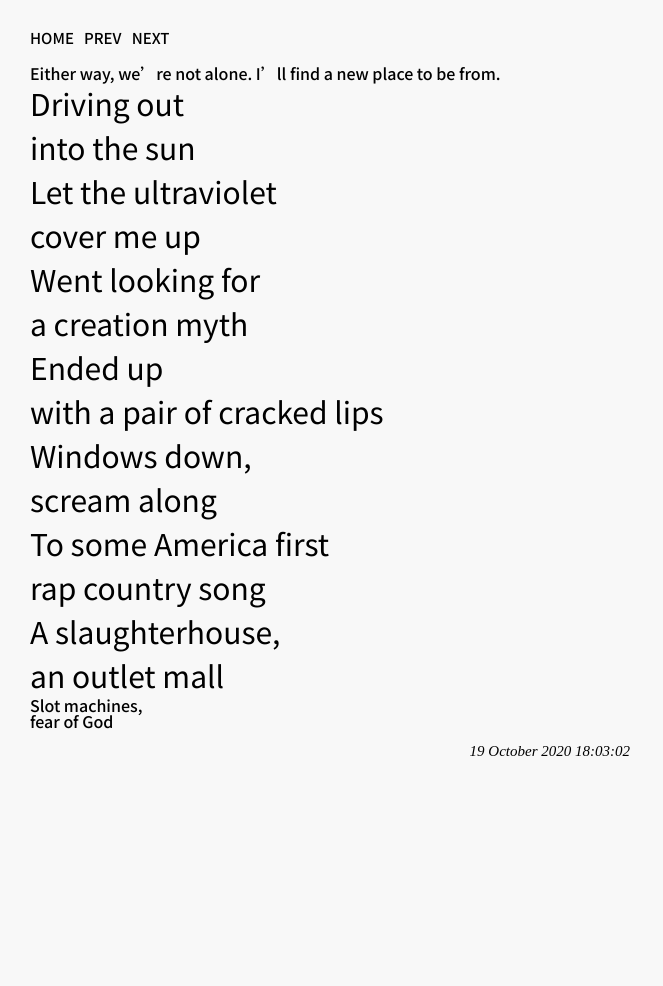
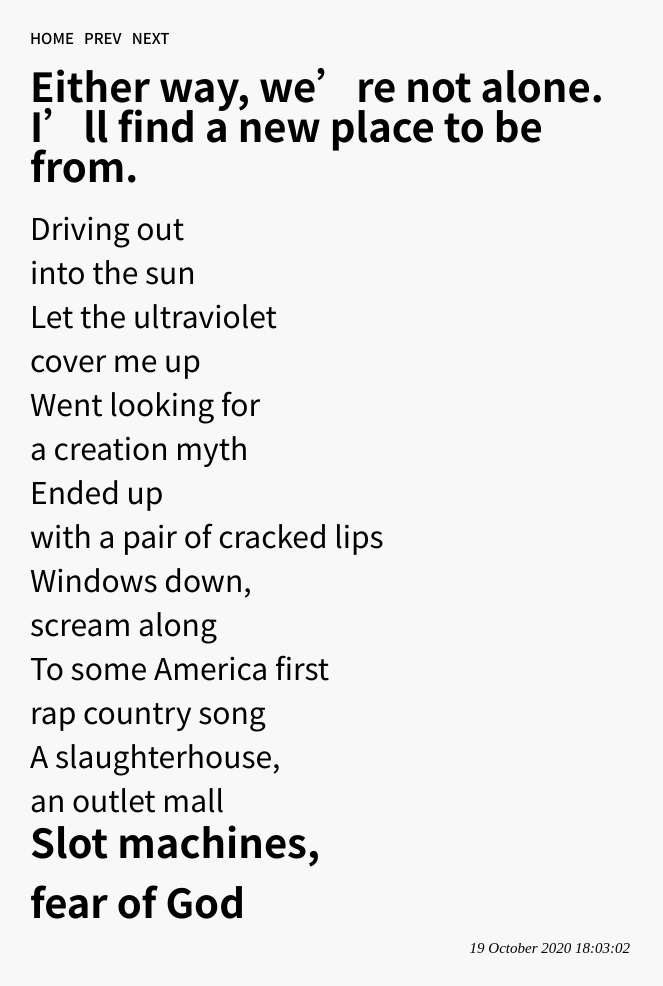
Before and after one commit to law-wang/ferrari, a Jekyll site: the page built from _posts/2020-10-19-thirtythree.md, in a window 1280 px wide. Shown: the whole page, without its empty margins (0-663 px from the left). Built offline with Jekyll 4.4.1, drawn with Linux system fonts in a browser that asks for light colours; some web fonts are replaced; before the commit the page ends 900 px from its top, so only the background shows below that.

```diff
--- a/_posts/2020-10-19-thirtythree.md
+++ b/_posts/2020-10-19-thirtythree.md
@@ -3,7 +3,7 @@ layout: post
 date:   2020-10-19 18:03:02
 ---
 
-##### Either way, we're not alone. I'll find a new place to be from.
+###### Either way, we're not alone. I'll find a new place to be from.
 
 Driving out
 
@@ -33,6 +33,6 @@ A slaughterhouse,
 
 an outlet mall
 
-##### Slot machines,
+###### Slot machines,
 
-##### fear of God
+###### fear of God
```
Also changed, not shown: _posts/2020-11-14-thirtyfive.md (+1 -1 lines).
